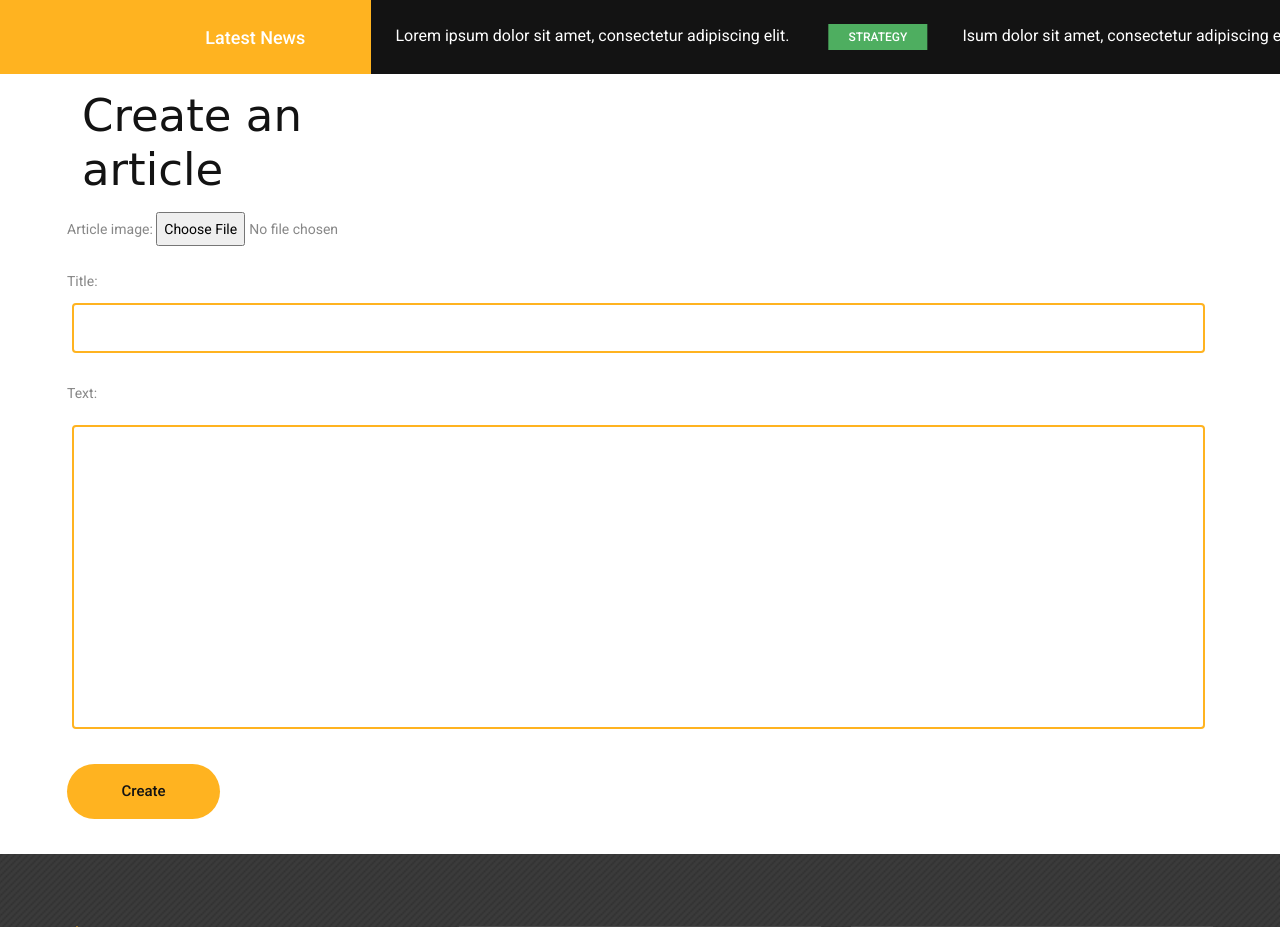
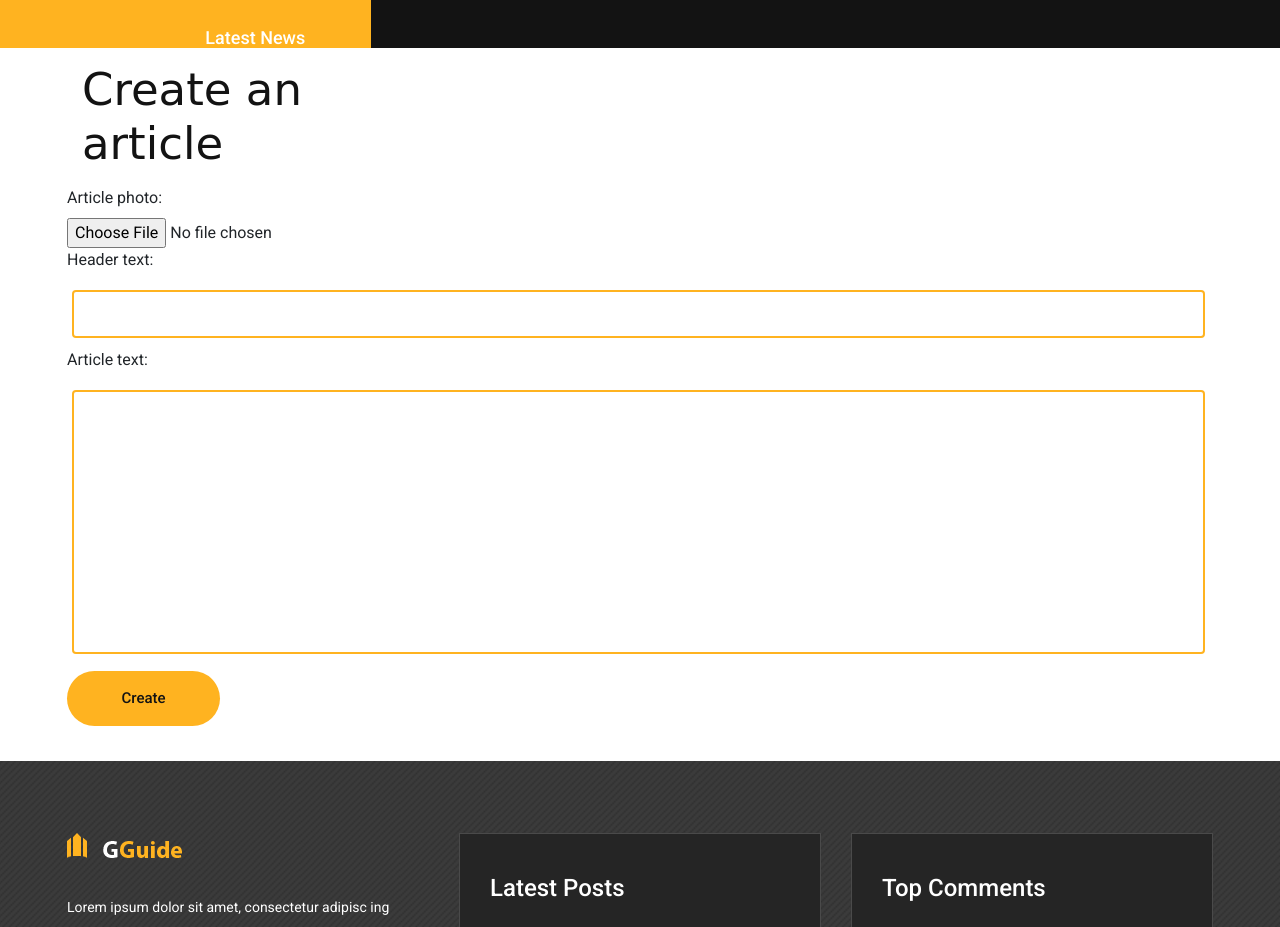
Before and after one commit to lapchakd/GGuideForumForYou, a Django app: page /articles/create/ in a window 1280 px wide. Shown: the part 81-1008 px from the top of the page. Run offline with Django 3.2, Linux system fonts and the light colour scheme; data that the repository does not hold is empty; some libraries are stand-ins or nearby versions.

Commit message:
Re-do article_create form and  re-do upload article_img -> firebase storage (#75)
* add some changes

* fix problem

* fix problem

* Re-do create_article form and re-do article_img -> firebase

```diff
--- a/Server/GGuide/firebase.py
+++ b/Server/GGuide/firebase.py
@@ -49,14 +49,12 @@ def load_to_server_profile_images(users):
     return users_image_urls
 
 
-def upload_to_server_article_image(articles):
+def upload_to_server_article_image(image, user):
     firebase = pyrebase.initialize_app(config)
     auth = firebase.auth()
-    firebase_user = auth.sign_in_with_email_and_password("admin@gmail.com", os.environ.get("FIREBASE_ADMIN_PASSWORD"))
+    firebase_user = auth.sign_in_with_email_and_password(user.email, user.password)
     storage = firebase.storage()
-    for article in articles:
-        img = article.article_image
-        storage.child(str(img)).put(img, firebase_user['idToken'])
+    storage.child('/article_images/' + str(image)).put(image, firebase_user['idToken'])
 
 
 def load_to_server_all_articles_images(articles):
--- a/Server/GGuide/forms.py
+++ b/Server/GGuide/forms.py
@@ -4,7 +4,9 @@ from django.contrib.auth.forms import UserCreationForm
 
 
 class ArticleForm(forms.Form):
-    form_article_image = forms.ImageField()
+    article_image = forms.ImageField(label='article_image')
+    header = forms.CharField(label='header', max_length=100)
+    text = forms.CharField(label='text', max_length=350)
 
 
 class SignUpForm(UserCreationForm):
--- a/Server/GGuide/views.py
+++ b/Server/GGuide/views.py
@@ -14,7 +14,7 @@ from django.shortcuts import get_object_or_404
 from GGuide.firebase import create_connect_firebase, log_in_connect_firebase, load_to_server_profile_images, \
     upload_files_profilemodel, upload_to_server_article_image, load_to_server_all_articles_images
 from GGuide.models import ProfileModel, Comments, Article
-from GGuide.forms import SignUpForm, Userlogin, ProfileForm, FriendForm, CommentsForm
+from GGuide.forms import SignUpForm, Userlogin, ProfileForm, FriendForm, CommentsForm, ArticleForm
 
 
 def sidebar_ctx():
@@ -42,26 +42,26 @@ def articles(request):
     return render(request, 'articles/articles.html', context=ctx)
 
 
-class ArticleCreate(CreateView):
-    class Meta:
-        widgets = {
-            'author': HiddenInput(),
-        }
+def article_create(request):
     ctx = {
         'articles': Article.objects.all(),
     }
-    success_url = "/"
-    template_name = "articles/create_article.html"
-    model = Article
-    fields = ['article_image', 'title', 'text']
+    ctx.update(sidebar_ctx())
 
-    def form_valid(self, form):
-        self.object = form.save(commit=False)
-        self.object.author = self.request.user
-        self.object.save()
-        upload_to_server_article_image(Article.objects.all())
-
-        return super(ModelFormMixin, self).form_valid(form)
+    if request.method == "POST":
+        form = ArticleForm(request.POST, request.FILES)
+        if form.is_valid():
+            img = form.cleaned_data.get("article_image")
+            title = form.cleaned_data.get("header")
+            text = form.cleaned_data.get("text")
+            article_model = Article(article_image=img, text=text, title=title, author=request.user)
+            article_model.save()
+            upload_to_server_article_image(img, request.user)
+            return redirect(article_model.get_absolute_url())
+    else:
+        form = ArticleForm()
+    ctx['form'] = form
+    return render(request, 'articles/create_article.html', ctx)
 
 
 def article_detail(request, slug):
--- a/Server/Server/urls.py
+++ b/Server/Server/urls.py
@@ -36,7 +36,7 @@ urlpatterns = [
          {'next_page': settings.LOGOUT_REDIRECT_URL}, name='logout'),
     path('changeinfo/', views.change_info, name='changeinfo'),
     path('articles/', views.articles, name="articles"),
-    path('articles/create/', views.ArticleCreate.as_view(), name="create_article"),
+    path('articles/create/', views.article_create, name="create_article"),
     path('cube_slam/', views.cube_slam, name="cube_slam"),
     path('hexgl/', views.hexgl, name="hexgl"),
     path('your_articles/', views.profile_user_articles, name="profile_articles"),
--- a/Server/static/assets/create_article.css
+++ b/Server/static/assets/create_article.css
@@ -13,7 +13,7 @@
     margin-top: 0px;
     font-size: 30px;
 }
-textarea{
+textarea, #header{
     width: 313%;
     box-sizing: border-box;
     border: 2px solid #ffb320;
--- a/Server/templates/articles/create_article.html
+++ b/Server/templates/articles/create_article.html
@@ -45,16 +45,7 @@
 
 
     <!-- Latest news section -->
-    <div class="latest-news-section">
-        <div class="ln-title">Latest News</div>
-        <div class="news-ticker">
-            <div class="news-ticker-contant">
-                <div class="nt-item"><span class="new">new</span>Lorem ipsum dolor sit amet, consectetur adipiscing elit. </div>
-                <div class="nt-item"><span class="strategy">strategy</span>Isum dolor sit amet, consectetur adipiscing elit. </div>
-                <div class="nt-item"><span class="racing">racing</span>Isum dolor sit amet, consectetur adipiscing elit. </div>
-            </div>
-        </div>
-    </div>
+    {% include 'base_templates/run_last_new_section.html' %}
     <!-- Latest news section end -->
 
 
@@ -65,9 +56,17 @@
                     <div class="row">
                         <div class="col-md-6">
                              <h2 class="p-title-value">Create an article</h2>
-                             <form method="post" class="form-create-article" enctype="multipart/form-data">{% csrf_token %}
-                                 {{ form.as_p }}
-                                 <a href="{{ article.get_absolute_url }}"><button type="submit"  id='submit'class="site-btn site-btn-create">Create</button></a>
+                             <form method="post"  enctype="multipart/form-data">
+                                 {% csrf_token %}
+                                 <label for="article_image">Article photo:</label><br>
+                                 <input type="file" name="article_image" id="article_image" required><br>
+                                 <label for="header">Header text:</label><br>
+                                 <input type="text" name="header" id="header" required><br>
+                                 <label for="text">Article text:</label><br>
+                                 <textarea name="text" id="text" cols="30" rows="10" required></textarea>
+                                 <a href="{{ article.get_absolute_url }}">
+                                     <button type="submit"  id='submit' class="site-btn site-btn-create">Create</button>
+                                 </a>
                              </form>
                         </div>
                     </div>
```
